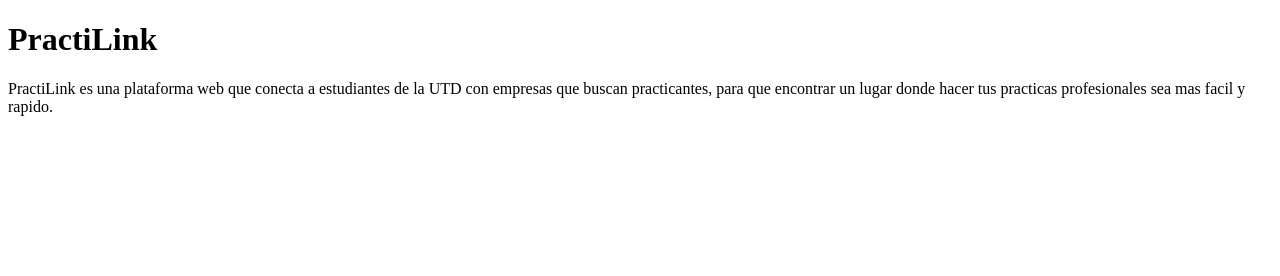
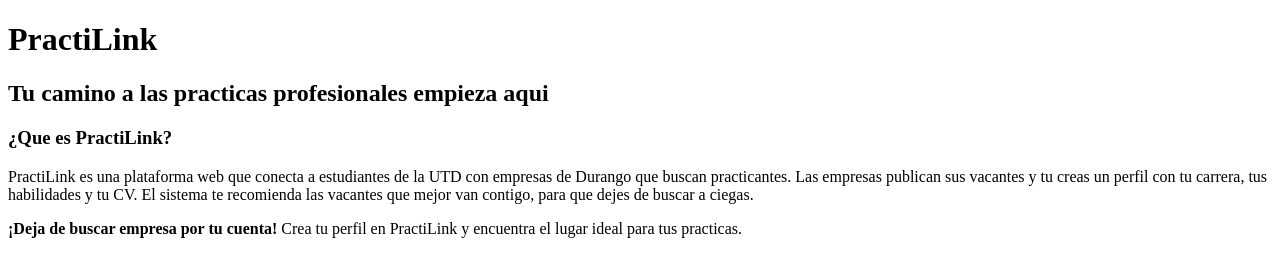
Before and after one commit to idalygf1/PractiLink, a plain HTML site: page src/index.html in a window 1280 px wide. Drawn offline with Linux system fonts and the light colour scheme.

Commit message:
Agregar presentacion del proyecto

```diff
--- a/src/index.html
+++ b/src/index.html
@@ -6,11 +6,29 @@
     <title>PractiLink</title>
 </head>
 <body>
-    <h1>PractiLink</h1>
-    <p>
-        PractiLink es una plataforma web que conecta a estudiantes de la UTD
-        con empresas que buscan practicantes, para que encontrar un lugar
-        donde hacer tus practicas profesionales sea mas facil y rapido.
-    </p>
+    <header>
+        <h1>PractiLink</h1>
+        <h2>Tu camino a las practicas profesionales empieza aqui</h2>
+    </header>
+
+    <main>
+        <section>
+            <h3>¿Que es PractiLink?</h3>
+            <p>
+                PractiLink es una plataforma web que conecta a estudiantes de la UTD
+                con empresas de Durango que buscan practicantes. Las empresas publican
+                sus vacantes y tu creas un perfil con tu carrera, tus habilidades y tu CV.
+                El sistema te recomienda las vacantes que mejor van contigo, para que
+                dejes de buscar a ciegas.
+            </p>
+        </section>
+
+        <section>
+            <p>
+                <strong>¡Deja de buscar empresa por tu cuenta!</strong>
+                Crea tu perfil en PractiLink y encuentra el lugar ideal para tus practicas.
+            </p>
+        </section>
+    </main>
 </body>
 </html>
```
